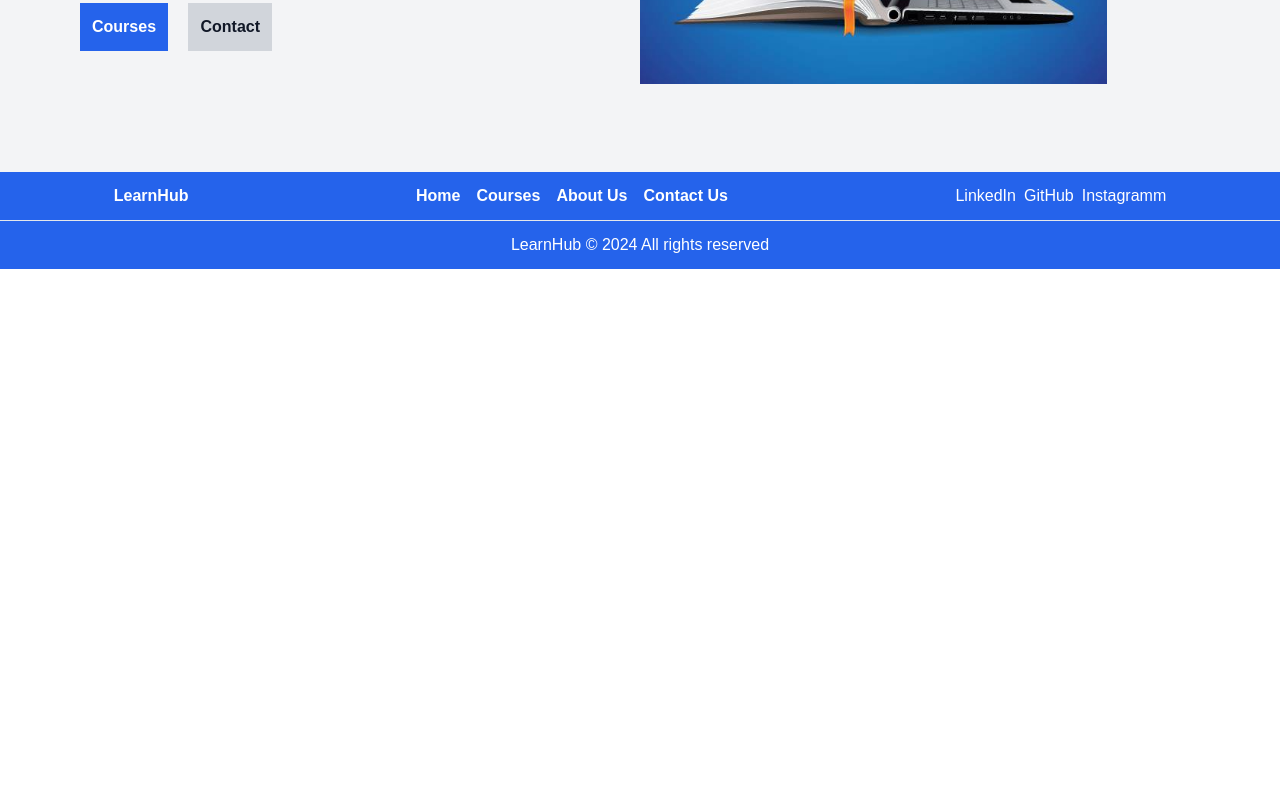
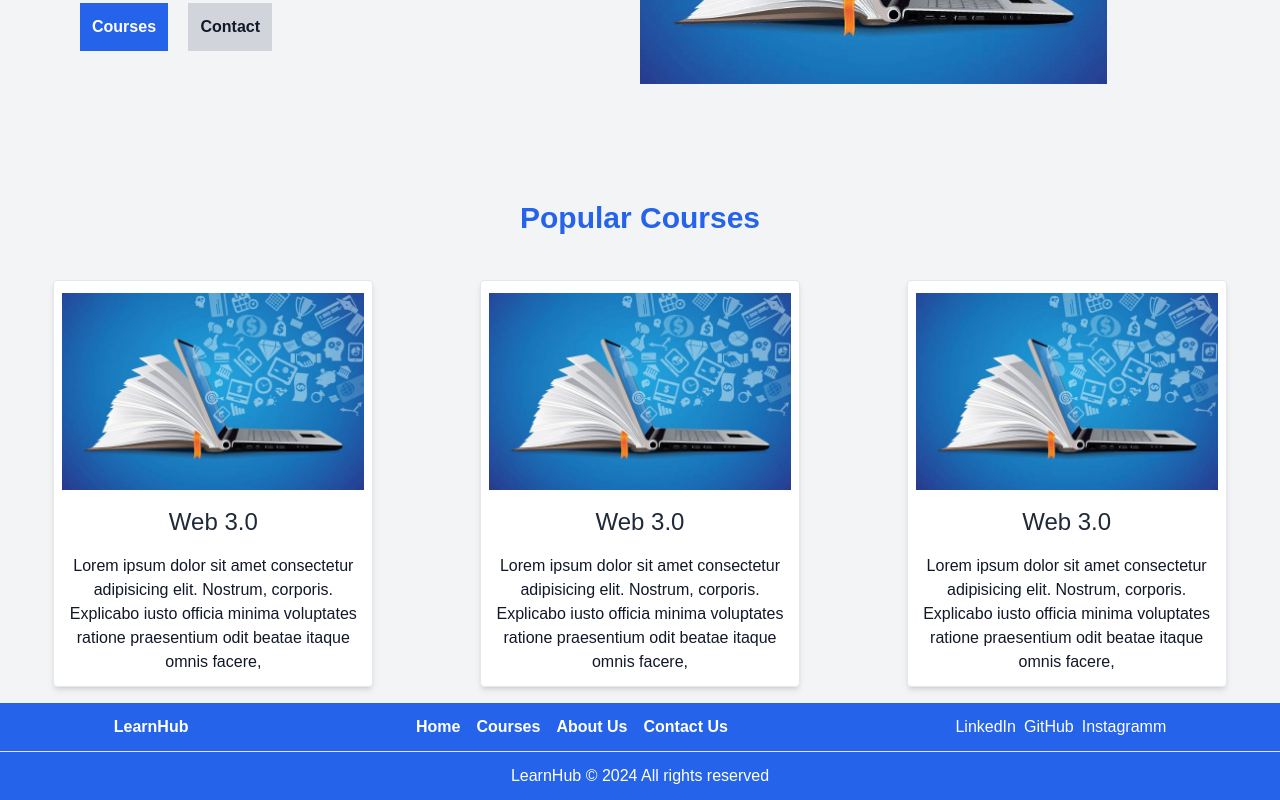
Before and after one commit to MuhammadHassaanArain/q2-nextjs-milestone2-elearning-website-tailwindcss, a Next.js app: page / in a window 1280 px wide. Shown: the part 395-1195 px from the top of the page. Before the commit the page ends 800 px from the top, so only its background shows below. Built offline with nearby package versions, Linux system fonts and the light colour scheme.

Commit message:
code pushed

```diff
--- /dev/null
+++ b/src/app/components/TopCourses.tsx
@@ -0,0 +1,43 @@
+import Image from "next/image";
+import CourseImage from "../../../public/Images/homepageimageforlearnhub.jpg";
+
+export default function TopCourses() {
+  return (
+    <section className="text-gray-900 text-center   bg-gray-100 ">
+      <div>
+        <h2 className="text-blue-600 text-3xl  font-bold py-7">
+          Popular Courses
+        </h2>
+      </div>
+      <main className="flex flex-col items-center md:flex-row md:justify-around">
+        <section className="bg-white  rounded border border-gray-200 p-3 my-4 w-11/12 shadow-md md:px-2 md:w-1/4 ">
+          <Image src={CourseImage} alt="Courses" />
+          <h3 className="text-gray-800  text-2xl py-4">Web 3.0</h3>
+          <p>
+            Lorem ipsum dolor sit amet consectetur adipisicing elit. Nostrum,
+            corporis. Explicabo iusto officia minima voluptates ratione
+            praesentium odit beatae itaque omnis facere,
+          </p>
+        </section>
+        <section className="bg-white  rounded border border-gray-200 p-3 my-4 w-11/12 shadow-md md:px-2 md:w-1/4">
+          <Image src={CourseImage} alt="Courses" />
+          <h3 className="text-gray-800 text-2xl py-4">Web 3.0</h3>
+          <p>
+            Lorem ipsum dolor sit amet consectetur adipisicing elit. Nostrum,
+            corporis. Explicabo iusto officia minima voluptates ratione
+            praesentium odit beatae itaque omnis facere,
+          </p>
+        </section>
+        <section className="bg-white  rounded border border-gray-200 p-3 my-4 w-11/12 shadow-md md:px-2 md:w-1/4">
+          <Image src={CourseImage} alt="Courses" />
+          <h3 className="text-gray-800  text-2xl py-4">Web 3.0</h3>
+          <p>
+            Lorem ipsum dolor sit amet consectetur adipisicing elit. Nostrum,
+            corporis. Explicabo iusto officia minima voluptates ratione
+            praesentium odit beatae itaque omnis facere,
+          </p>
+        </section>
+      </main>
+    </section>
+  );
+};
--- a/src/app/page.tsx
+++ b/src/app/page.tsx
@@ -1,9 +1,11 @@
 import Image from "next/image";
 import HomeImage from "../../public/Images/homepageimageforlearnhub.jpg";
 import Link from "next/link";
+import TopCourses from "./components/TopCourses";
 export default function Home() {
   return (
-    <section className="text-gray-900  bg-gray-100  text-center flex flex-col items-center  py-16 md:flex-row md:px-5 lg:px-20">
+<main>
+<section className="text-gray-900  bg-gray-100  text-center flex flex-col items-center  py-16 md:flex-row md:px-5 lg:px-20">
       <div className=" w-11/12 space-y-2 md:flex-1 md:text-start">
         <h1 className="text-2xl text-blue-600">
           Welcome to LearnHub – Your Gateway to Knowledge!
@@ -36,5 +38,7 @@
         <Image src={HomeImage} alt="HomeImage" className="lg:w-10/12 xl:7/12" />
       </div>
     </section>
+    <TopCourses/>
+</main>
   );
 }
```
